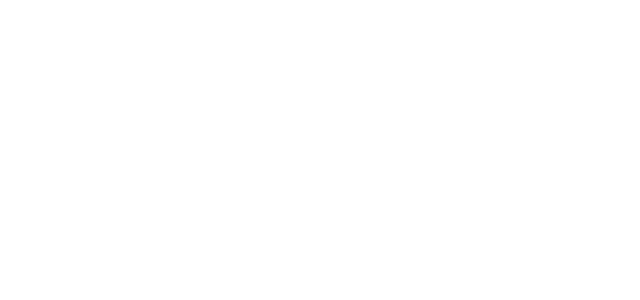
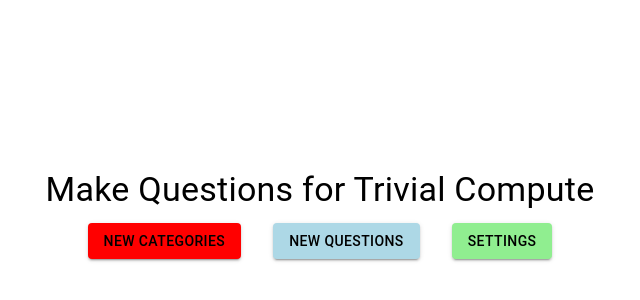
Before and after one commit to shanesreal/Coding_Avengers_Frontend, a React (Create React App) app in the folder my-app/: page /questions-page in a window 1280 px wide. Before the commit this address had no page. Shown: the part 186-486 px from the top of the page, without its empty margins (320-960 px from the left). Built offline with nearby package versions, Linux system fonts and the light colour scheme.

Commit message:
Add questions page and navigation route

```diff
--- a/my-app/src/App.js
+++ b/my-app/src/App.js
@@ -2,6 +2,7 @@
 import { BrowserRouter as Router, Route, Routes } from 'react-router-dom';
 import HomePage from './Components/Pages/HomePage';
 import NewGame from './Components/Pages/NewGame';
+import QuestionsPage from './Components/Pages/QuestionsPage';
 
 function App() {
   return (
@@ -9,6 +10,7 @@
       <Routes>
         <Route path="/" element={<HomePage />} />
         <Route path="/new-game" element={<NewGame />} />
+        <Route path="/questions-page" element={<QuestionsPage />} />
       </Routes>
     </Router>
   );
--- a/my-app/src/Components/Pages/HomePage.js
+++ b/my-app/src/Components/Pages/HomePage.js
@@ -25,12 +25,15 @@
             <MyButton name="Settings" route="/settings" style={{ backgroundColor: 'lightgreen', color: 'black' }} />
           </Grid>
         </Grid>
-            <Grid container justifyContent="center" style={{ marginTop: '40px' }}>
+        <Grid container justifyContent="center" spacing={2} style={{ marginTop: '40px' }}>
+          <Grid item>
+            <MyButton name="Leaderboard" style={{ backgroundColor: 'yellow', color: 'black' }} />
+          </Grid>
+          <Grid item>
+            <MyButton name="Make Questions" route="/questions-page" style={{ backgroundColor: 'black', color: 'white' }} />  {/* Visible to teachers only */}
+          </Grid>
         </Grid>
-        <Box mt={2}>
-            <MyButton name="Leaderboard" style={{ backgroundColor: 'yellow', color: 'black' }} />
-        </Box>
-    </Box>
+      </Box>
     )
 }
 
--- /dev/null
+++ b/my-app/src/Components/Pages/QuestionsPage.js
@@ -0,0 +1,32 @@
+import { Box, Grid, Typography } from "@mui/material"
+import MyButton from "../Buttons/MyButton"
+
+export const QuestionsPage = () => {
+
+    return (
+    <Box
+        display="flex"
+        flexDirection="column"
+        justifyContent="center"
+        alignItems="center"
+        minHeight="100vh"
+      >
+        <Typography variant="h4" align="center" gutterBottom>
+          Make Questions for Trivial Compute
+        </Typography>
+        <Grid container spacing={4} justifyContent="center">
+          <Grid item>
+            <MyButton name="New Categories" style={{ backgroundColor: 'red', color: 'black' }} />
+          </Grid>
+          <Grid item>
+            <MyButton name="New Questions" style={{ backgroundColor: 'lightblue', color: 'black' }} />
+          </Grid>
+          <Grid item>
+            <MyButton name="Settings" route="/settings" style={{ backgroundColor: 'lightgreen', color: 'black' }} />
+          </Grid>
+        </Grid>
+    </Box>
+    )
+}
+
+export default QuestionsPage;
```
